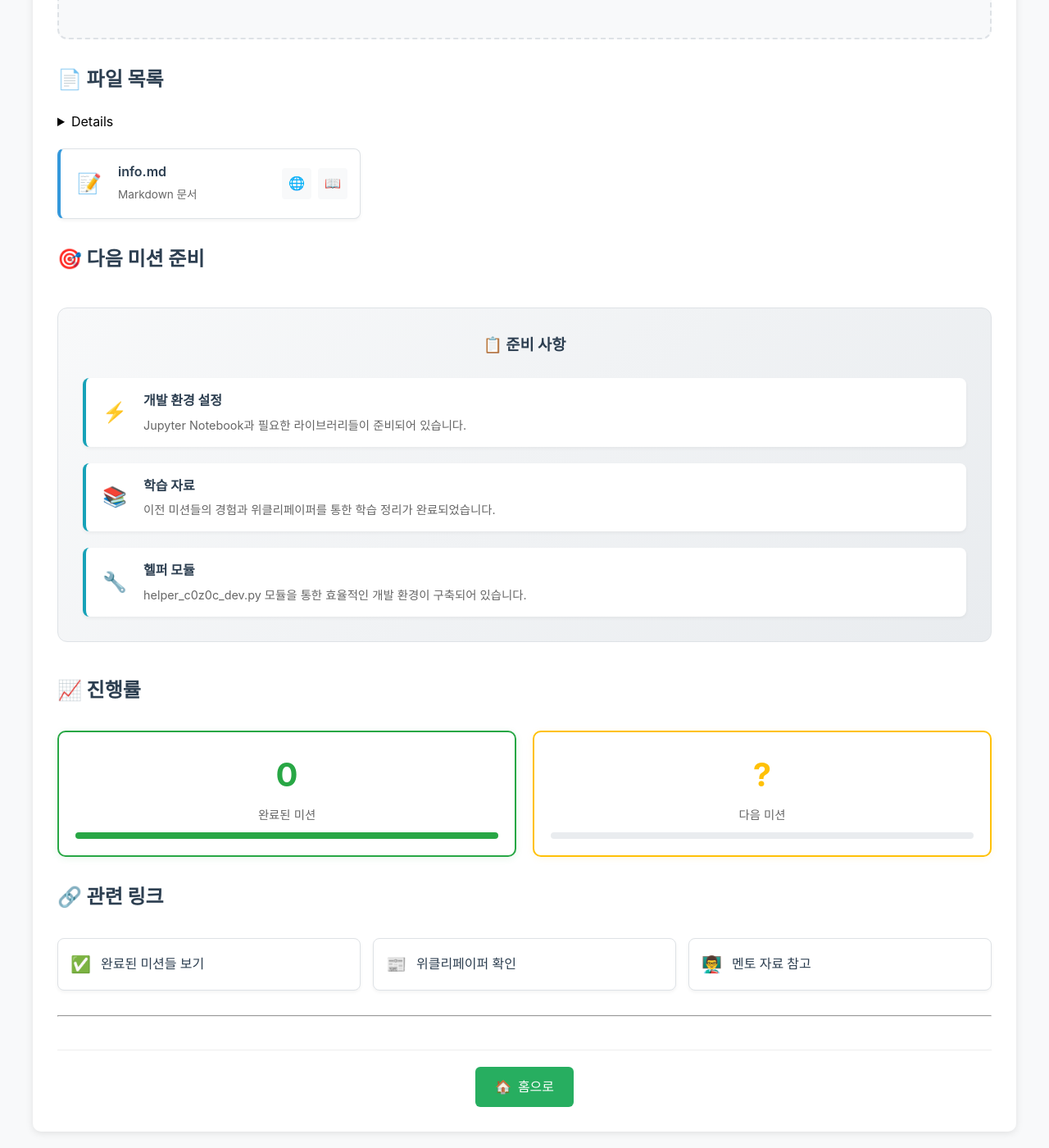
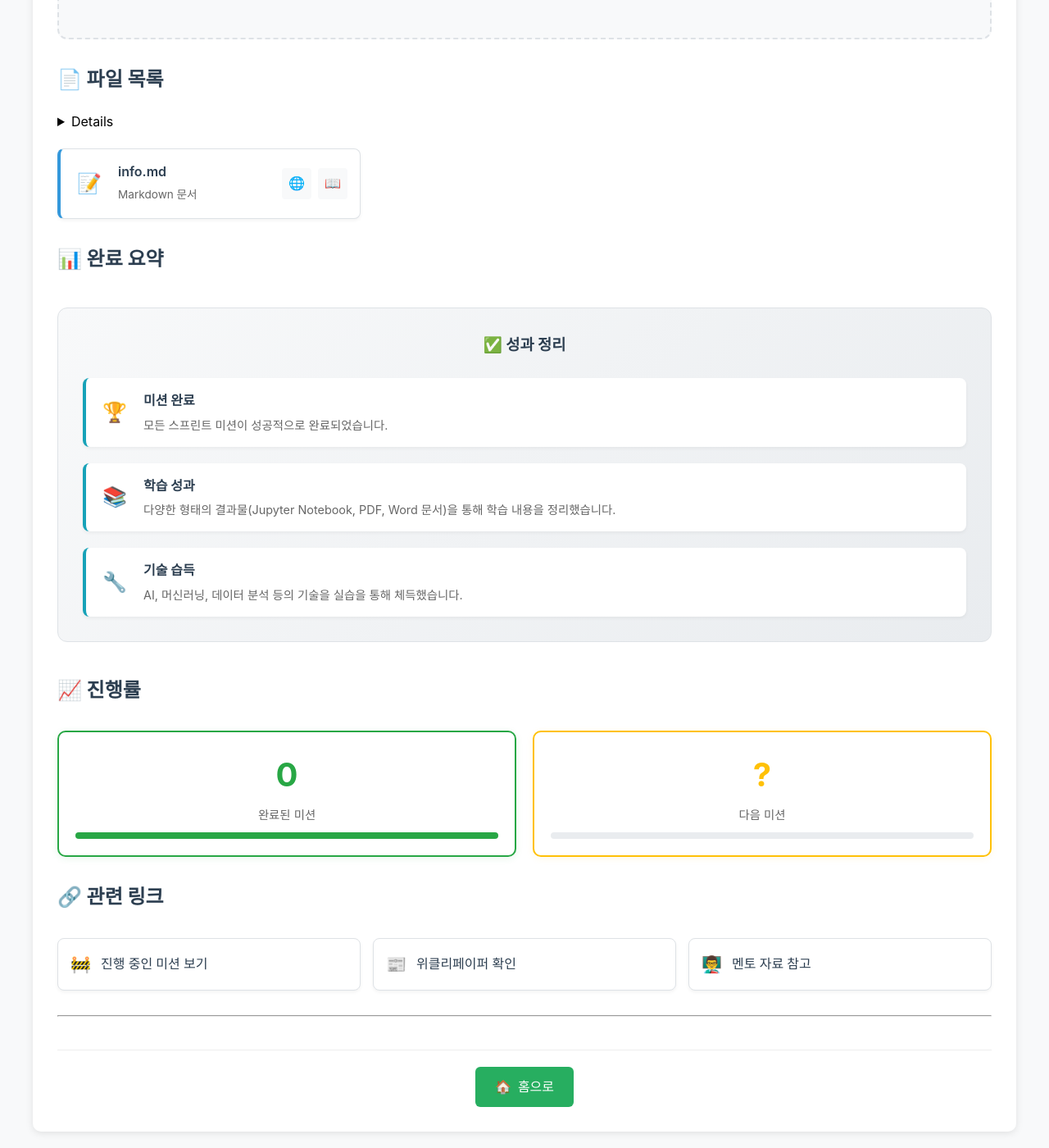
Before and after one commit to c0z0c/sprint_mission, a Jekyll site: the page built from 스프린트미션_완료/index.md, in a window 1280 px wide and 1400 px high, scrolled down 591 px. Shown: the whole window at 82% size. Built offline with Jekyll 4.4.1, drawn with Linux system fonts in a browser that asks for light colours; some of the changed text lies outside the part shown.

Commit message:
동적파일 오픈

```diff
--- a/스프린트미션_완료/index.md
+++ b/스프린트미션_완료/index.md
@@ -1,25 +1,25 @@
 ---
 layout: default
-title: 스프린트미션_완료 - 스프린트 미션 보관함
-description: 진행 중인 미션들
+title: 스프린트미션_완료 - 완료된 미션 보관함
+description: 완료된 스프린트 미션 자료들
 cache-control: no-cache
 expires: 0
 pragma: no-cache
 ---
 
-# 🚧 스프린트미션_완료
+# ✅ 스프린트미션_완료
 
-현재 진행 중인 스프린트 미션들을 모아둔 폴더입니다.
+완료된 스프린트 미션 자료들을 모아둔 폴더입니다.
 
 ## 📁 폴더 목록
 
-{% assign current_path = "/sprint_mission/스프린트미션_완료/" %}
-{% assign folders = site.static_files | where_exp: "item", "item.path contains current_path" | where_exp: "item", "item.path != item.name" | map: "path" | join: "|" | split: "|" %}
+{% assign current_folder = "스프린트미션_완료/" %}
+{% assign folders = site.static_files | where_exp: "item", "item.path contains current_folder" | where_exp: "item", "item.path != item.name" | map: "path" | join: "|" | split: "|" %}
 {% assign unique_folders = "" | split: "" %}
 
 {% for file in site.static_files %}
-  {% if file.path contains current_path and file.path != current_path %}
-    {% assign path_parts = file.path | remove: current_path | split: "/" %}
+  {% if file.path contains current_folder and file.path != current_folder %}
+    {% assign path_parts = file.path | remove: current_folder | split: "/" %}
     {% if path_parts.size > 1 %}
       {% assign folder_name = path_parts[0] %}
       {% unless unique_folders contains folder_name %}
@@ -70,15 +70,15 @@
 
 <div class="file-grid">
   <!-- Static files (non-markdown) -->
-  {% assign current_path = "/sprint_mission/스프린트미션_완료/" %}
-  {% assign static_files = site.static_files | where_exp: "item", "item.path contains current_path" %}
+  {% assign current_folder = "스프린트미션_완료/" %}
+  {% assign static_files = site.static_files | where_exp: "item", "item.path contains current_folder" %}
   {% assign markdown_pages = site.pages | where_exp: "page", "page.path contains '스프린트미션_완료'" %}
 
   {% assign all_files = "" | split: "" %}
 
   <!-- Add static files -->
   {% for file in static_files %}
-    {% assign relative_path = file.path | remove: current_path %}
+    {% assign relative_path = file.path | remove: current_folder %}
     {% unless relative_path contains "/" or file.name == "index.md" %}
       {% assign all_files = all_files | push: file %}
     {% endunless %}
@@ -180,43 +180,43 @@
     <div class="empty-message">
       <span class="empty-icon">📄</span>
       <h3>파일이 없습니다</h3>
-      <p>새로운 미션이 시작되면 여기에 작업 파일들이 추가됩니다.</p>
+      <p>현재 이 위치에는 완료된 미션 파일이 없습니다.</p>
     </div>
   {% endif %}
 </div>
 
-## 🎯 다음 미션 준비
+## 📊 완료 요약
 
 <div class="preparation-section">
-  <h3>📋 준비 사항</h3>
+  <h3>✅ 성과 정리</h3>
   <div class="prep-card">
-    <div class="prep-icon">⚡</div>
+    <div class="prep-icon">🏆</div>
     <div class="prep-content">
-      <h4>개발 환경 설정</h4>
-      <p>Jupyter Notebook과 필요한 라이브러리들이 준비되어 있습니다.</p>
+      <h4>미션 완료</h4>
+      <p>모든 스프린트 미션이 성공적으로 완료되었습니다.</p>
     </div>
   </div>
 
   <div class="prep-card">
     <div class="prep-icon">📚</div>
     <div class="prep-content">
-      <h4>학습 자료</h4>
-      <p>이전 미션들의 경험과 위클리페이퍼를 통한 학습 정리가 완료되었습니다.</p>
+      <h4>학습 성과</h4>
+      <p>다양한 형태의 결과물(Jupyter Notebook, PDF, Word 문서)을 통해 학습 내용을 정리했습니다.</p>
     </div>
   </div>
 
   <div class="prep-card">
     <div class="prep-icon">🔧</div>
     <div class="prep-content">
-      <h4>헬퍼 모듈</h4>
-      <p>helper_c0z0c_dev.py 모듈을 통한 효율적인 개발 환경이 구축되어 있습니다.</p>
+      <h4>기술 습득</h4>
+      <p>AI, 머신러닝, 데이터 분석 등의 기술을 실습을 통해 체득했습니다.</p>
     </div>
   </div>
 </div>
 
 ## 📈 진행률
 
-{% assign completed_files = site.static_files | where_exp: "file", "file.path contains '/sprint_mission/스프린트미션_완료/'" %}
+{% assign completed_files = site.static_files | where_exp: "file", "file.path contains '스프린트미션_완료/'" %}
 {% assign completed_missions = completed_files | where_exp: "file", "file.name contains '미션'" %}
 {% assign unique_completed = "" | split: "" %}
 
@@ -227,7 +227,7 @@
   {% endunless %}
 {% endfor %}
 
-{% assign working_files = site.static_files | where_exp: "file", "file.path contains '/sprint_mission/스프린트미션_완료/'" %}
+{% assign working_files = site.static_files | where_exp: "file", "file.path contains '스프린트미션_완료/'" %}
 {% assign working_missions = working_files | where_exp: "file", "file.name contains '미션'" %}
 
 <div class="progress-overview">
@@ -251,9 +251,9 @@
 ## 🔗 관련 링크
 
 <div class="related-links">
-  <a href="{{ site.baseurl }}/스프린트미션_완료/" class="related-link">
-    <span class="link-icon">✅</span>
-    <span class="link-text">완료된 미션들 보기</span>
+  <a href="{{ site.baseurl }}/스프린트미션_작업중/" class="related-link">
+    <span class="link-icon">🚧</span>
+    <span class="link-text">진행 중인 미션 보기</span>
   </a>
 
   <a href="{{ site.baseurl }}/위클리페이퍼/" class="related-link">
```
